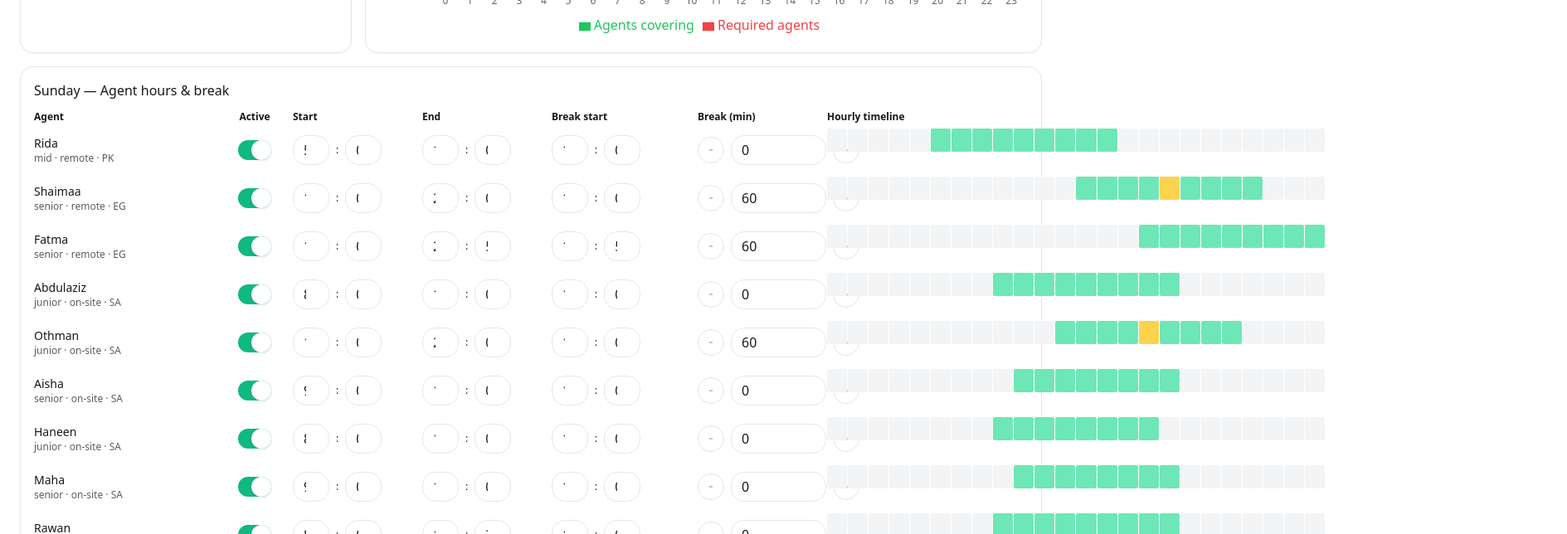
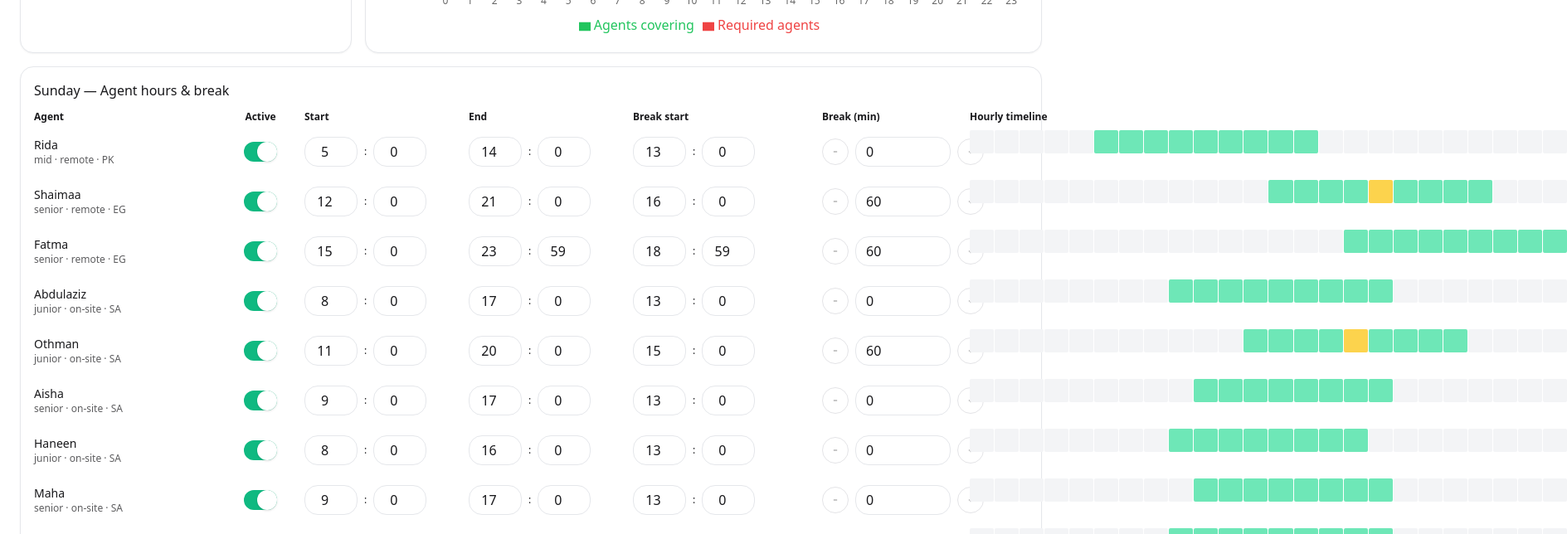
Before and after one commit to noumanabid-jpg/sharbatly-wfm-app-tsx, a React (Vite) app: page / in a window 1280 px wide. Shown: the part 360-1004 px from the top of the page at 83% size, 1889 px wide, since content can reach past the window. Built offline with nearby package versions, Linux system fonts and the light colour scheme.

Commit message:
Update App.tsx

```diff
--- a/src/App.tsx
+++ b/src/App.tsx
@@ -378,7 +378,7 @@ function ScheduleTab({ roster, setRoster, selectedDay, setSelectedDay, levelFilt
       <Card className="col-span-12 shadow-sm">
         <CardContent className="p-4">
           <div className="mb-3 font-medium">{selectedDay} — Agent hours & break</div>
-          <div className="grid gap-1.5" style={{ gridTemplateColumns: "220px 80px 150px 150px 170px 150px minmax(600px,1fr)" }}>
+          <div className="grid gap-2" style={{ gridTemplateColumns: "220px 90px 190px 190px 220px 170px minmax(720px,1fr)" }}>
             <div className="text-xs font-semibold">Agent</div>
             <div className="text-xs font-semibold text-center">Active</div>
             <div className="text-xs font-semibold">Start</div>
@@ -489,9 +489,9 @@ function IntradayTab({ selectedDay, intradayDelta, setIntradayDelta }:{ selected
                 <div key={h} className="flex flex-col items-center">
                   <div className="mb-1">{String(h).padStart(2,'0')}</div>
                   <div className="flex items-center gap-1">
-                    <Button size="icon" variant="outline" className="h-6 w-6" onClick={()=>setIntradayDelta((prev:number[])=>{ const next=[...prev]; next[h]=(next[h]||0)-1; return next; })}>-</Button>
+                    <Button size="icon" variant="outline" className="h-7 w-7" onClick={()=>setIntradayDelta((prev:number[])=>{ const next=[...prev]; next[h]=(next[h]||0)-1; return next; })}>-</Button>
                     <div className="w-8 text-center">{intradayDelta[h]||0}</div>
-                    <Button size="icon" variant="outline" className="h-6 w-6" onClick={()=>setIntradayDelta((prev:number[])=>{ const next=[...prev]; next[h]=(next[h]||0)+1; return next; })}>+</Button>
+                    <Button size="icon" variant="outline" className="h-7 w-7" onClick={()=>setIntradayDelta((prev:number[])=>{ const next=[...prev]; next[h]=(next[h]||0)+1; return next; })}>+</Button>
                   </div>
                 </div>
               ))}
@@ -574,10 +574,10 @@ function TimeInput({ value, onChange, disabled }: { value:number, onChange:(m:nu
   const hh = Math.floor(value/60); const mm = value%60;
   return (
     <div className="flex items-center gap-2">
-      <Input type="number" className="h-9 w-11" min={0} max={23} value={hh} disabled={disabled}
+      <Input type="number" className="h-9 w-16 text-center" min={0} max={23} value={hh} disabled={disabled}
              onChange={e=>{ const v = parseInt((e.target as HTMLInputElement).value||"0",10); onChange(Math.max(0,Math.min(23,v))*60 + mm); }} />
       <span className="text-xs">:</span>
-      <Input type="number" className="h-9 w-11" min={0} max={59} value={mm} disabled={disabled}
+      <Input type="number" className="h-9 w-16 text-center" min={0} max={59} value={mm} disabled={disabled}
              onChange={e=>{ const v = parseInt((e.target as HTMLInputElement).value||"0",10); onChange(hh*60 + Math.max(0,Math.min(59,v))); }} />
     </div>
   );
```
